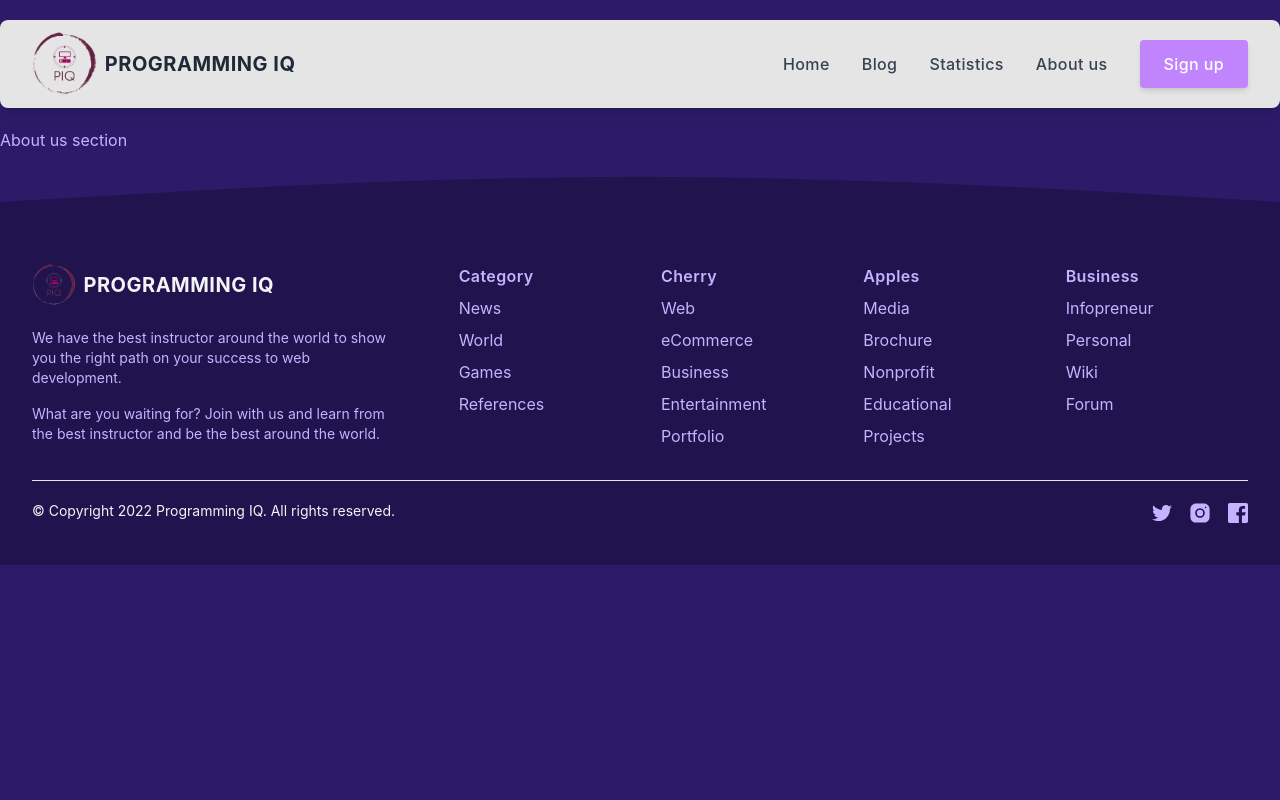
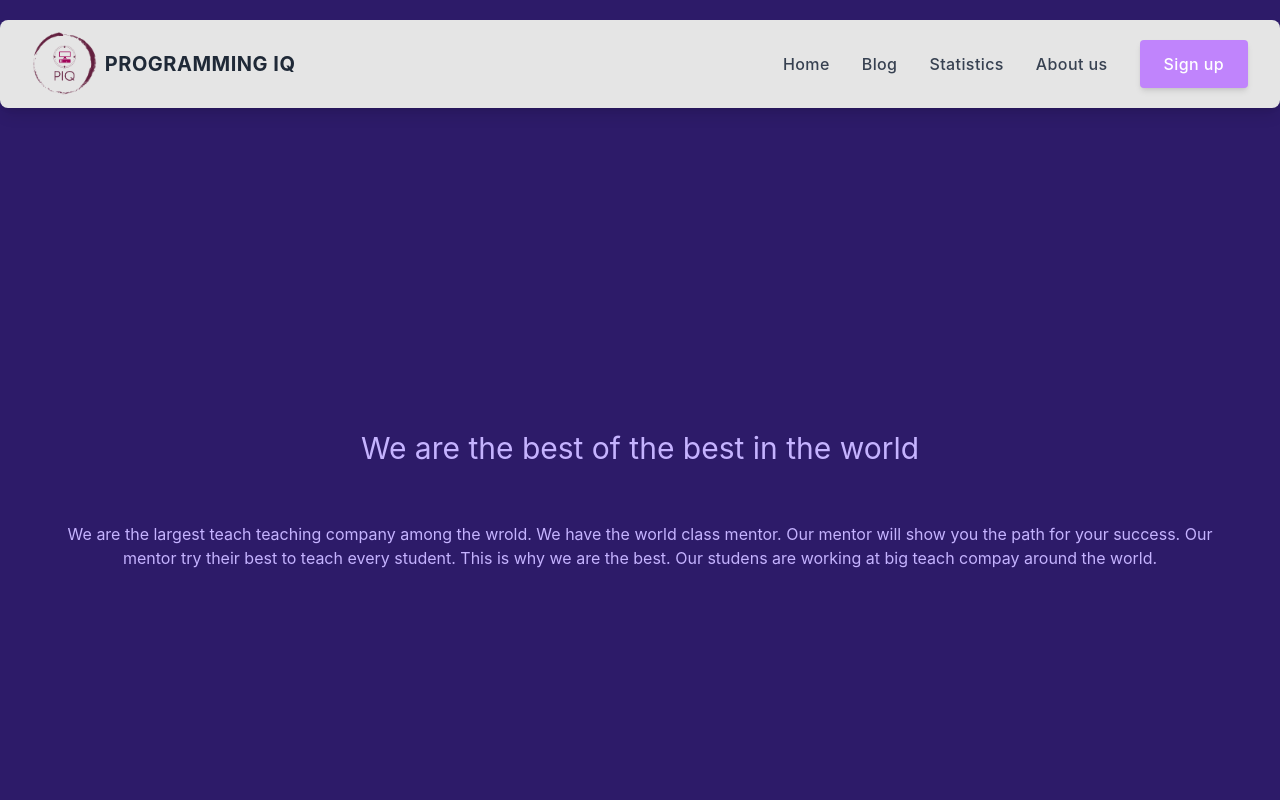
Before and after one commit to maruf9270/Programming-iq, a React (Create React App) app: page /about in a window 1280 px wide. Shown: the top 800 px of the page. Built offline with nearby package versions, Linux system fonts and the light colour scheme.

Commit message:
Added about page content

```diff
--- a/src/Components/AboutUs/AboutUs.jsx
+++ b/src/Components/AboutUs/AboutUs.jsx
@@ -2,8 +2,17 @@ import React from 'react';
 
 const AboutUs = () => {
     return (
-        <div>
-            About us section
+        <div className='w-full h-[100vh] flex justify-center items-center flex-col'>
+            <div className='text-3xl'>
+                We are the best of the best in the world
+            </div>
+            <div className='w-[90%] my-14'>
+                <p className='text-center'>
+                    We are the largest teach teaching company among the wrold. We have the world class mentor. Our mentor will show you the path for your success.
+                     Our mentor try their best to teach every student. This is why we are the best. Our studens are working at big teach compay around the world.
+                </p>
+            </div>
+
         </div>
     );
 };
```
